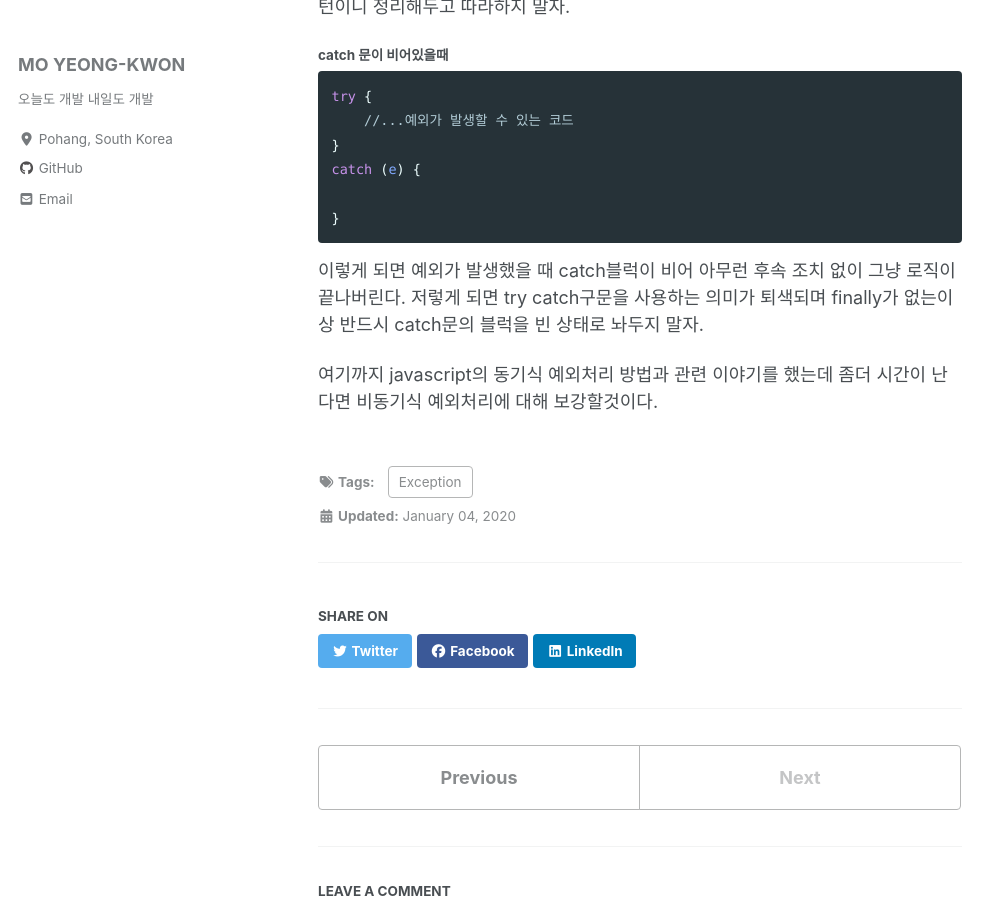
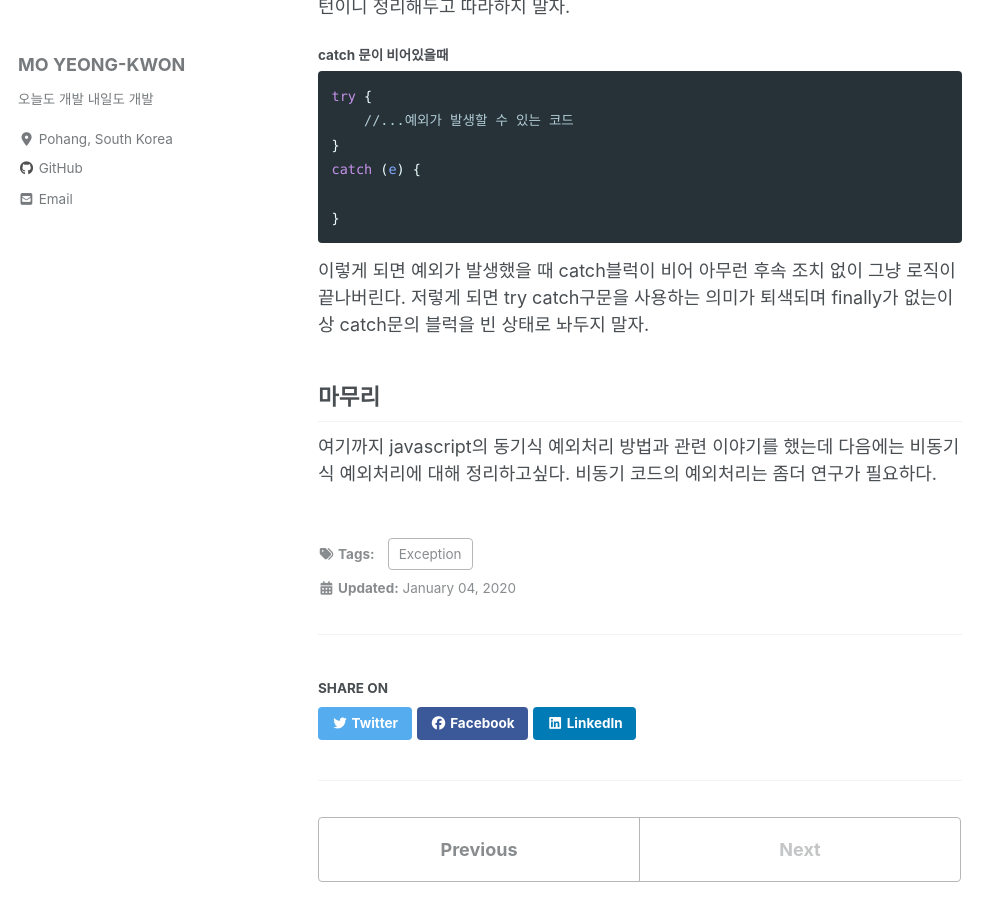
Before and after one commit to momoci99/momoci99.github.io, a Jekyll site: the page built from _posts/2020-01-04-ExceptionHandling.md, in a window 1280 px wide and 900 px high, scrolled down 8629 px. Shown: the whole window, without its empty margins (0-1007 px from the left). Built offline with Jekyll 4.4.1, drawn with Linux system fonts in a browser that asks for light colours; cached includes are drawn as plain includes; nearby versions of some CDN libraries; comment, search, counter and statistics services are not loaded; some of the changed text lies outside the part shown.

Commit message:
Modify wrong test

````diff
--- a/_posts/2020-01-04-ExceptionHandling.md
+++ b/_posts/2020-01-04-ExceptionHandling.md
@@ -31,7 +31,7 @@ tag :
         finally_statements
     }]
 
-위에는 가장 기본적인 javascript 의예외처리 구문이다. `동기식`으로 명시한 이유는 비동기 코드는 try~catch 로 예외처리가 불가능하기 때문이다.
+위에는 가장 기본적인 javascript 의예외처리 구문이다. `동기식`으로 명시한 이유는 비동기 코드는 try~catch 로 예외처리가 힘들고 다른 방법을 사용해야하기 때문이다.
 
 ### try
 코드가 실행될 블럭이다. 만약 try 블럭 내에서 예외가 발생한다면 catch 블럭에서 예외를 처리할 코드가 실행된다.
@@ -345,7 +345,9 @@ catch (e) {
 }
 ```
 
-이렇게 되면 예외가 발생했을 때 catch블럭이 비어 아무런 후속 조치 없이 그냥 로직이 끝나버린다. 저렇게 되면 try catch구문을 사용하는 의미가 퇴색되며 finally가 없는이상 반드시 catch문의 블럭을 빈 상태로 놔두지 말자.
+이렇게 되면 예외가 발생했을 때 catch블럭이 비어 아무런 후속 조치 없이 그냥 로직이 끝나버린다. 저렇게 되면 try catch구문을 사용하는 의미가 퇴색되며 finally가 없는이상 catch문의 블럭을 빈 상태로 놔두지 말자.
 
 
-여기까지 javascript의 동기식 예외처리 방법과 관련 이야기를 했는데 좀더 시간이 난다면 비동기식 예외처리에 대해 보강할것이다.
+## 마무리
+
+여기까지 javascript의 동기식 예외처리 방법과 관련 이야기를 했는데 다음에는 비동기식 예외처리에 대해 정리하고싶다. 비동기 코드의 예외처리는 좀더 연구가 필요하다.
````
